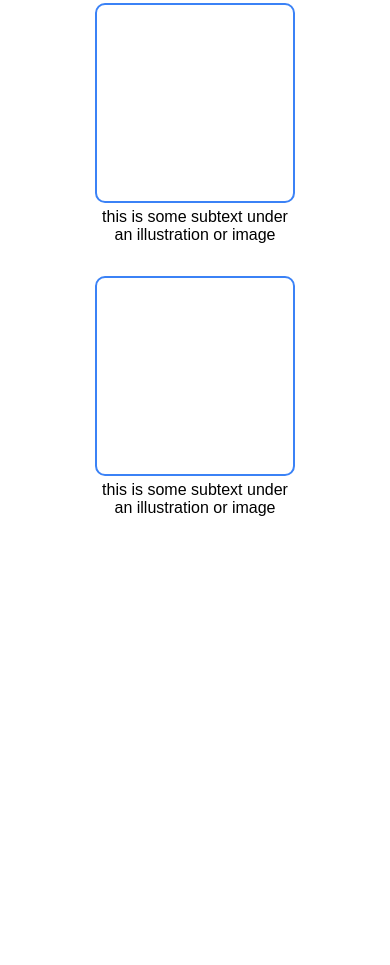
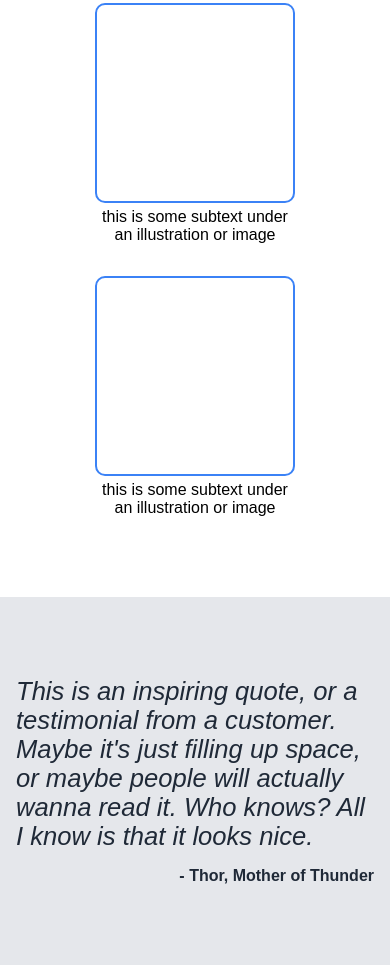
Before and after one commit to yamanidev/odin-landing-page, a plain HTML site: page index.html in a window 390 px wide. Shown: the part 1623-2588 px from the top of the page. Before the commit the page ends 2220 px from the top, so only its background shows below. Drawn offline with Linux system fonts and the light colour scheme.

Commit message:
Responsive quote section added

```diff
--- a/index.html
+++ b/index.html
@@ -83,6 +83,15 @@
             </div>
         </section>
 
+        <section id="quote">
+
+            <figure class="quote-container">
+                <blockquote class="quote">This is an inspiring quote, or a testimonial from a customer. Maybe it's just filling up space, or maybe people will actually wanna read it. Who knows? All I know is that it looks nice.</blockquote>
+                <figcaption class="quote-source">- Thor, Mother of Thunder</figcaption>
+            </figure>
+
+        </section>
+
     </main>
 
 </body>
--- a/styles/style.css
+++ b/styles/style.css
@@ -200,3 +200,42 @@ a{
     }
 
 }
+
+/* quote section */
+
+#quote{
+    background-color: #e5e7eb;
+}
+
+.quote-container{
+    max-width: 700px;
+    margin: 0 auto;
+    padding: 5rem 1rem;
+    display: flex;
+    flex-direction: column;
+    gap: 1rem;
+    color: var(--main-dark-blue);
+}
+
+.quote{
+    font-size: 2.25rem;
+    font-style: italic;
+}
+
+.quote-source{
+    font-size: 1.3rem;
+    font-weight: bolder;
+    align-self: flex-end;
+}
+
+@media screen and (max-width: 760px){
+
+    .quote{
+        font-size: 1.6rem;
+    }
+
+    .quote-source{
+        font-size: 1rem;
+    }
+
+}
```
